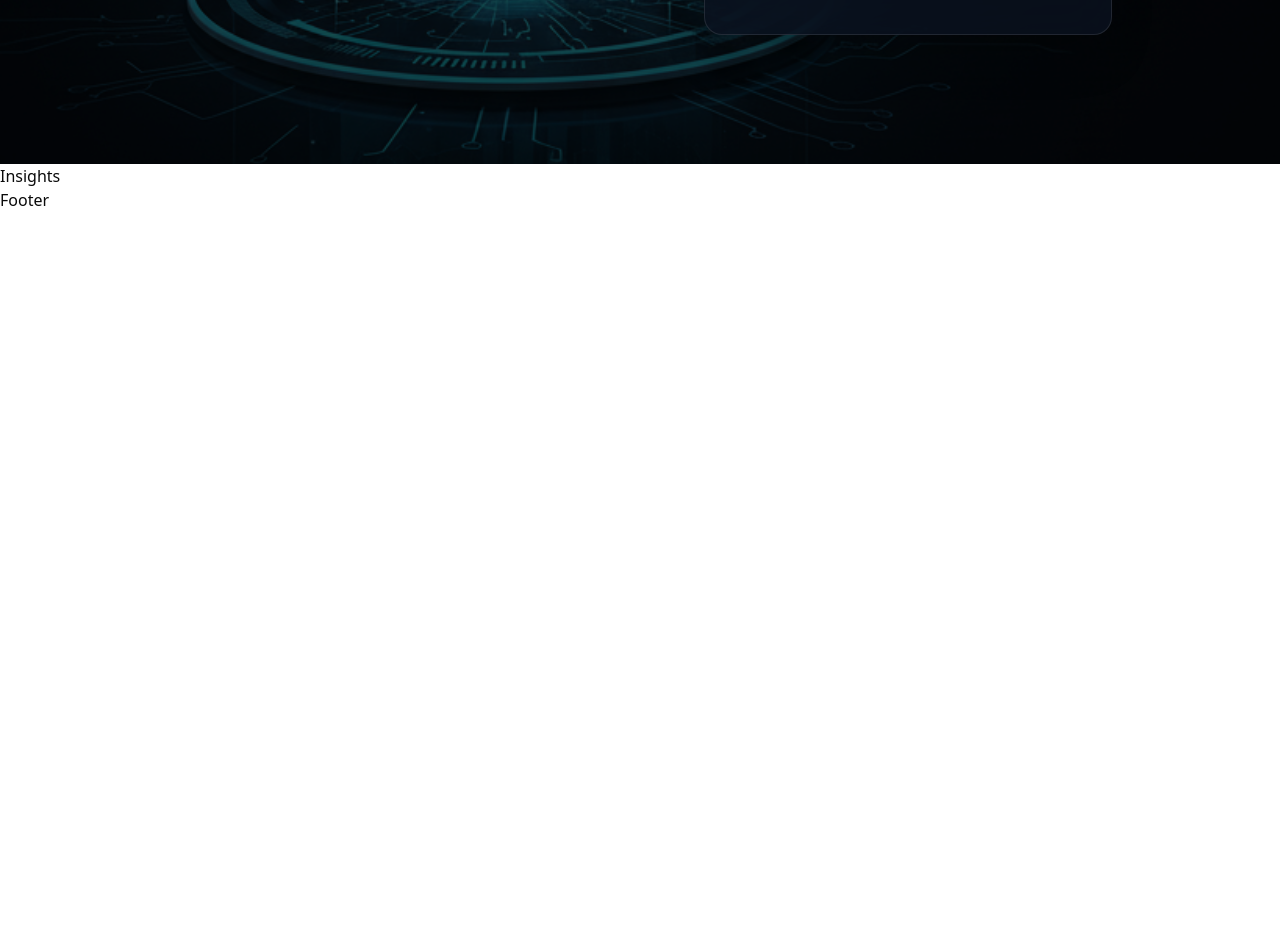
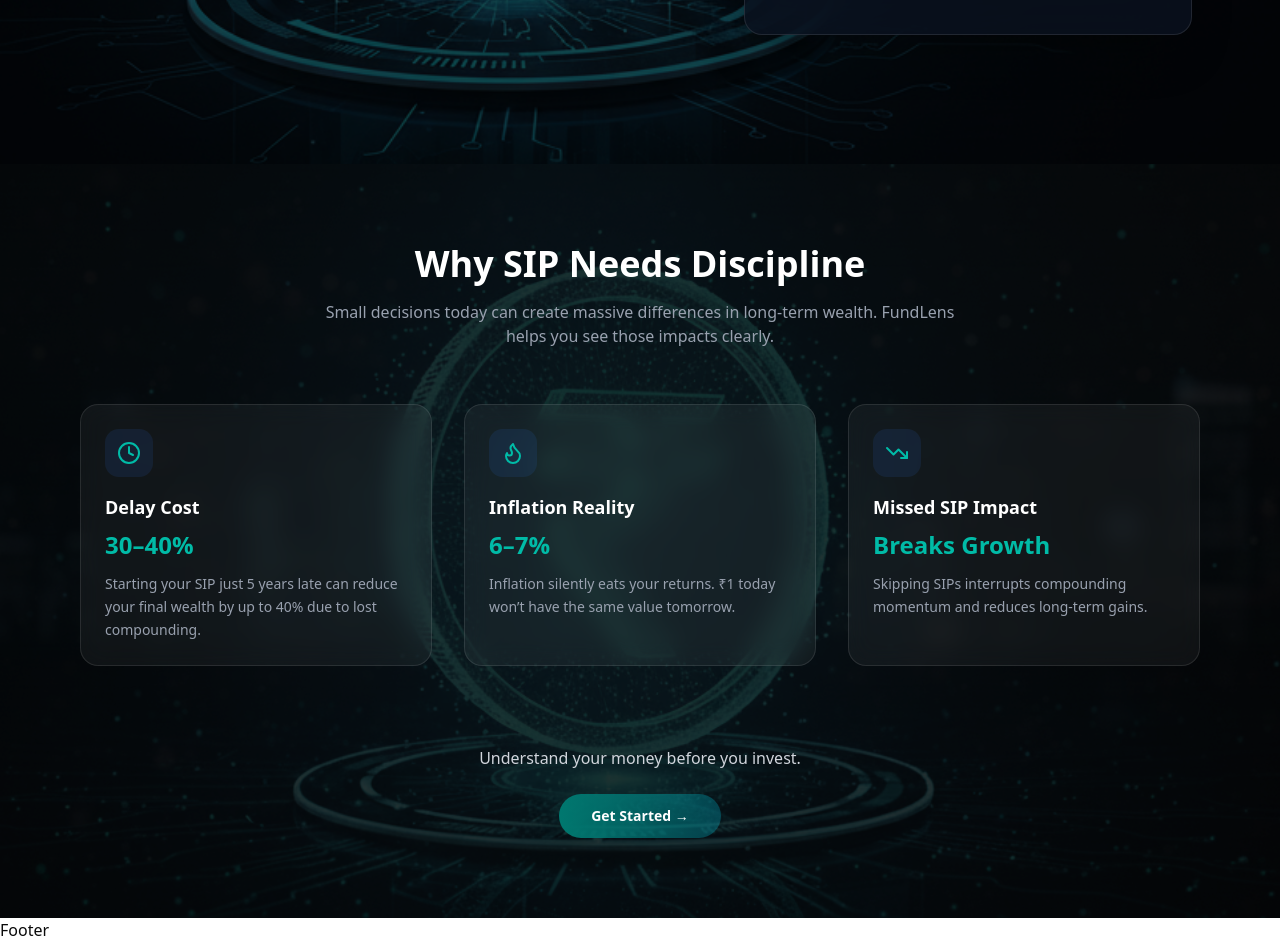
Before and after one commit to ashishmishra4444/FundLens, a React (Vite) app in the folder client/: page / in a window 1280 px wide. Shown: the part 700-1642 px from the top of the page. Before the commit the page ends 912 px from the top, so only its background shows below. Built offline with nearby package versions, Linux system fonts and the light colour scheme.

Commit message:
ADD: insight section

```diff
--- a/client/src/components/Header.jsx
+++ b/client/src/components/Header.jsx
@@ -16,7 +16,7 @@ const Header = () => {
       <div className="absolute inset-0 bg-black/70" />
 
       {/* Content */}
-      <div className="relative z-10 flex min-h-screen items-center px-4 sm:px-6 md:px-12 lg:px-20">
+      <div className="relative z-10 flex min-h-screen items-center ">
         <div
           className="
             grid w-full gap-12
--- a/client/src/components/Insights.jsx
+++ b/client/src/components/Insights.jsx
@@ -1,11 +1,127 @@
-import React from 'react'
+import React from "react";
+import { TrendingDown, Flame, Clock } from "lucide-react";
+
+const insights = [
+  {
+    icon: Clock,
+    title: "Delay Cost",
+    value: "30–40%",
+    description:
+      "Starting your SIP just 5 years late can reduce your final wealth by up to 40% due to lost compounding.",
+  },
+  {
+    icon: Flame,
+    title: "Inflation Reality",
+    value: "6–7%",
+    description:
+      "Inflation silently eats your returns. ₹1 today won’t have the same value tomorrow.",
+  },
+  {
+    icon: TrendingDown,
+    title: "Missed SIP Impact",
+    value: "Breaks Growth",
+    description:
+      "Skipping SIPs interrupts compounding momentum and reduces long‑term gains.",
+  },
+];
 
 const Insights = () => {
   return (
-    <div>
-      Insights
-    </div>
-  )
-}
+    <section className="relative w-full overflow-hidden py-20">
 
-export default Insights
+      {/* Background Image */}
+      <div
+        className="absolute inset-0 bg-cover bg-center scale-110"
+        style={{
+          backgroundImage: "url('/images/insight-bg.png')",
+        }}
+      />
+
+      {/* Overlay */}
+      <div className="absolute inset-0 bg-black/80" />
+
+      {/* Content */}
+      <div className="relative z-10 px-4 sm:px-6 md:px-12 lg:px-20">
+        <div className="max-w-6xl mx-auto">
+
+          {/* Section Header */}
+          <div className="text-center mb-14">
+            <h2 className="text-3xl sm:text-4xl font-bold text-white">
+              Why SIP Needs Discipline
+            </h2>
+            <p className="mt-4 text-gray-400 max-w-2xl mx-auto text-sm sm:text-base">
+              Small decisions today can create massive differences in long‑term
+              wealth. FundLens helps you see those impacts clearly.
+            </p>
+          </div>
+
+          {/* Cards */}
+          <div className="grid grid-cols-1 sm:grid-cols-2 lg:grid-cols-3 gap-8">
+            {insights.map((item, index) => {
+              const Icon = item.icon;
+              return (
+                <div
+                  key={index}
+                  className="
+                    group
+                    rounded-2xl
+                    bg-white/5
+                    border border-white/10
+                    p-6
+                    backdrop-blur-md
+                    transition-all duration-300
+                    hover:-translate-y-2
+                    hover:shadow-[0_0_30px_rgba(34,211,238,0.15)]
+                  "
+                >
+                  <div className="flex items-center justify-center h-12 w-12 rounded-xl bg-blue-500/10 mb-4">
+                    <Icon className="h-6 w-6 text-teal-500" />
+                  </div>
+
+                  <h3 className="text-lg font-semibold text-white">
+                    {item.title}
+                  </h3>
+
+                  <p className="mt-2 text-2xl font-bold text-teal-500">
+                    {item.value}
+                  </p>
+
+                  <p className="mt-3 text-sm text-gray-400 leading-relaxed">
+                    {item.description}
+                  </p>
+                </div>
+              );
+            })}
+          </div>
+
+          {/* CTA */}
+          <div className="mt-20 text-center">
+            <p className="text-gray-300 text-sm sm:text-base">
+              Understand your money before you invest.
+            </p>
+            <button
+              className="
+                mt-6
+                inline-flex items-center justify-center
+                rounded-full
+                bg-linear-to-r from-teal-700 to-cyan-400/25
+                px-8 py-3
+                text-sm font-semibold text-white
+                hover:opacity-85
+                transition
+              "
+              onClick={() =>
+                window.scrollTo({ top: 0, behavior: "smooth" })
+              }
+            >
+              Get Started →
+            </button>
+          </div>
+
+        </div>
+      </div>
+    </section>
+  );
+};
+
+export default Insights;
```
Also changed, not shown: client/public/images/insight-bg.png (added).
